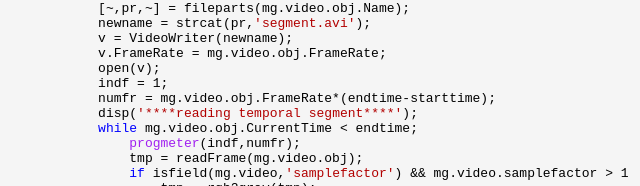
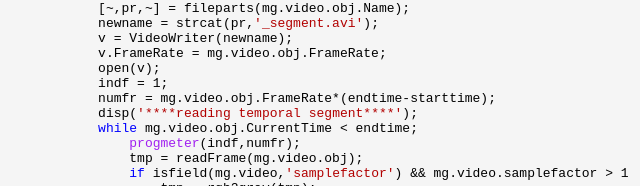
Before and after one commit to fourMs/MGT, a plain HTML site: page doc/source-code/mgreadsegment.html in a window 1280 px wide. Shown: the part 2377-2563 px from the top of the page, 52-692 px from the left. Drawn offline with Linux system fonts and the light colour scheme.

Commit message:
fixing typo

```diff
--- a/doc/source-code/mgreadsegment.html
+++ b/doc/source-code/mgreadsegment.html
@@ -165,7 +165,7 @@ This function is called by:
 0103         <span class="keyword">if</span> isfield(mg,<span class="string">'video'</span>)
 0104             mg.video.obj.CurrentTime = starttime;
 0105             [~,pr,~] = fileparts(mg.video.obj.Name);
-0106             newname = strcat(pr,<span class="string">'segment.avi'</span>);
+0106             newname = strcat(pr,<span class="string">'_segment.avi'</span>);
 0107             v = VideoWriter(newname);
 0108             v.FrameRate = mg.video.obj.FrameRate;
 0109             open(v);
```
Also changed, not shown: 1 other file.
